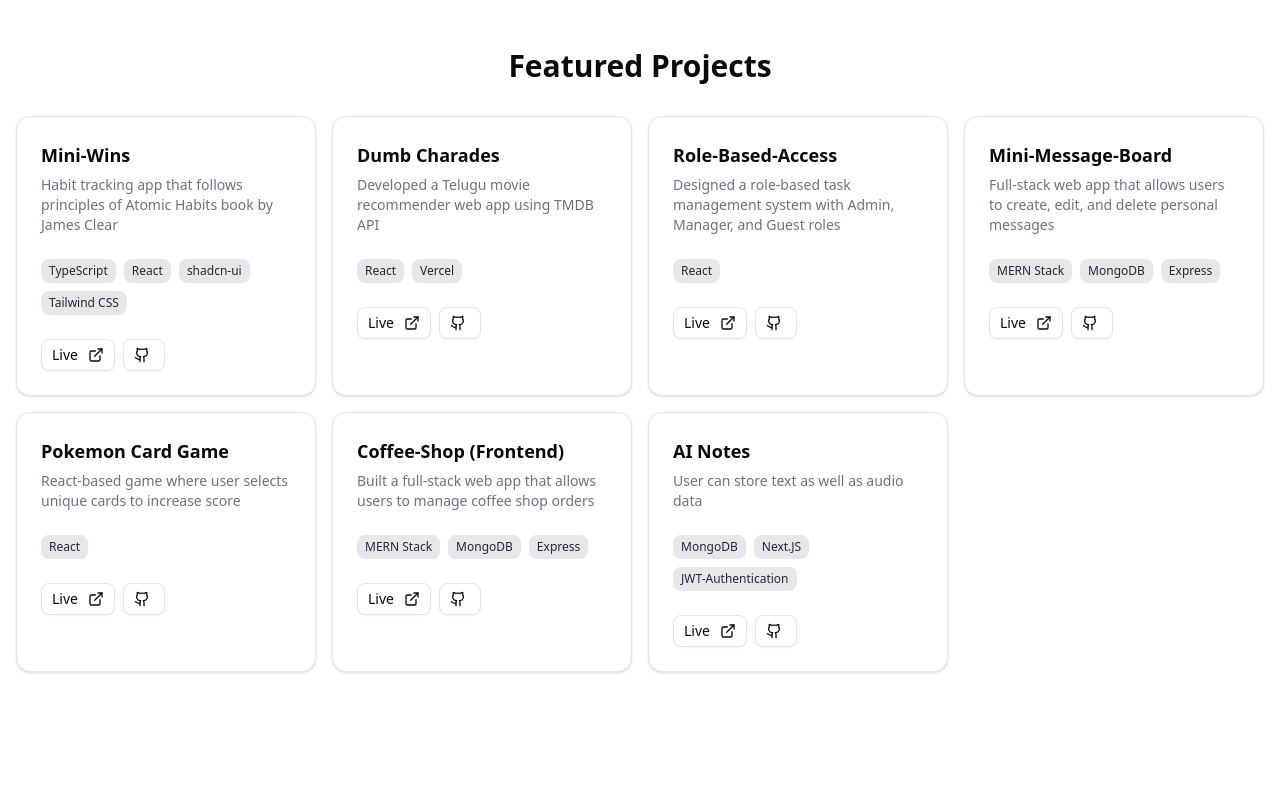
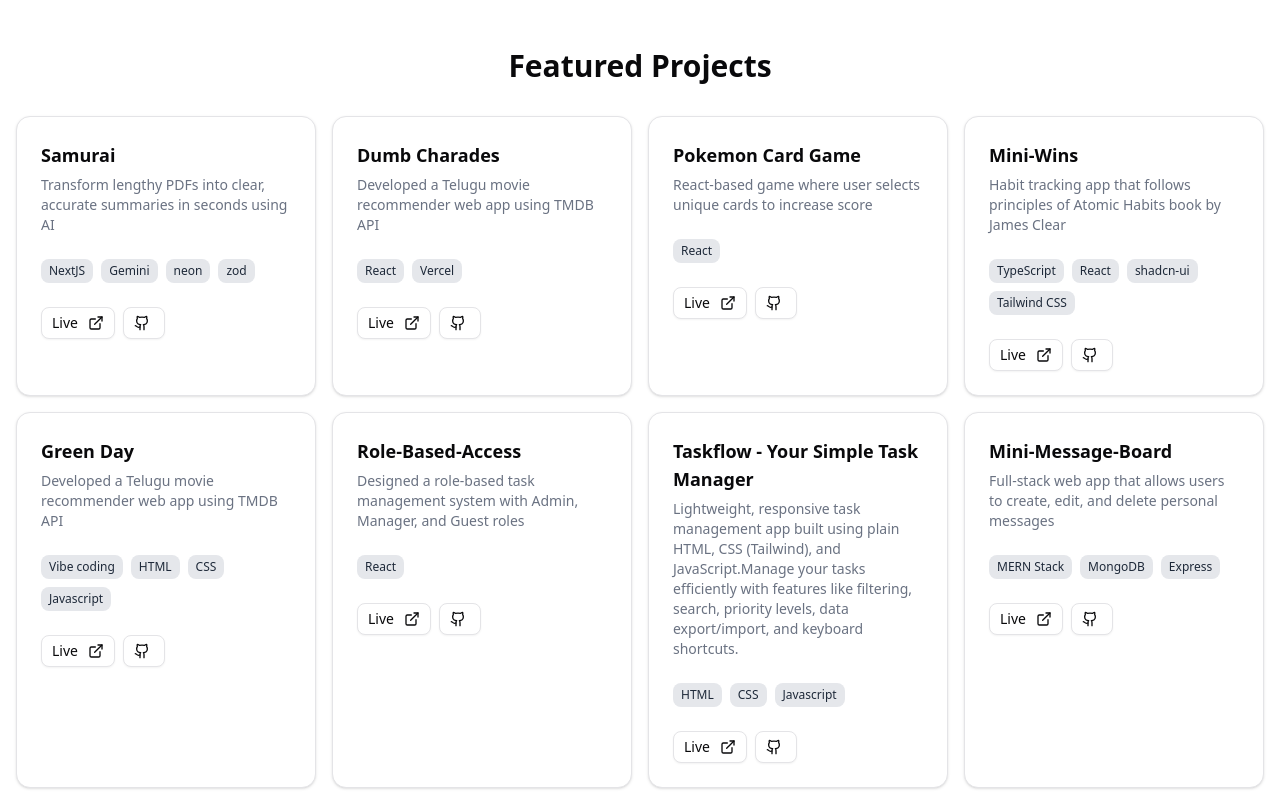
Before and after one commit to Monu2114/Monu-Portfolio, a Next.js app: page /projects in a window 1280 px wide. Shown: the top 800 px of the page. Built offline with nearby package versions, Linux system fonts and the light colour scheme.

Commit message:
projects

```diff
--- a/src/app/projects/page.jsx
+++ b/src/app/projects/page.jsx
@@ -12,12 +12,12 @@ import { ExternalLink, Github } from "lucide-react";
 export default function Projects() {
   const projects = [
     {
-      title: "Mini-Wins",
+      title: "Samurai",
       description:
-        "Habit tracking app that follows principles of Atomic Habits book by James Clear",
-      tech: ["TypeScript", "React", "shadcn-ui", "Tailwind CSS"],
-      link: "https://minimal-victory-habits.vercel.app/",
-      git: "https://github.com/Monu2114/minimal-victory-habits",
+        "Transform lengthy PDFs into clear, accurate summaries in seconds using AI",
+      tech: ["NextJS", "Gemini", "neon", "zod"],
+      link: "https://github.com/Monu2114/Samurai",
+      git: "https://github.com/Monu2114/Samurai",
     },
     {
       title: "Dumb Charades",
@@ -28,12 +28,46 @@ export default function Projects() {
       git: "https://github.com/Monu2114/Dumb-charades",
     },
     {
+      title: "Pokemon Card Game",
+      description:
+        "React-based game where user selects unique cards to increase score",
+      tech: ["React"],
+      link: "https://memory-card-iota-lovat.vercel.app/",
+      git: "https://github.com/Monu2114/Memory-Card",
+    },
+    {
+      title: "Mini-Wins",
+      description:
+        "Habit tracking app that follows principles of Atomic Habits book by James Clear",
+      tech: ["TypeScript", "React", "shadcn-ui", "Tailwind CSS"],
+      link: "https://minimal-victory-habits.vercel.app/",
+      git: "https://github.com/Monu2114/minimal-victory-habits",
+    },
+    {
+      title: "Green Day",
+      description:
+        "Developed a Telugu movie recommender web app using TMDB API",
+      tech: ["Vibe coding", "HTML", "CSS", "Javascript"],
+      link: "https://incomparable-crepe-a2727b.netlify.app/",
+      git: "https://github.com/Monu2114/green-day",
+    },
+
+    {
       title: "Role-Based-Access",
       description:
         "Designed a role-based task management system with Admin, Manager, and Guest roles",
       tech: ["React"],
       link: "https://role-based-access-rho.vercel.app/",
       git: "https://github.com/Monu2114/Role-Based-Access",
+    },
+    {
+      title: "Taskflow - Your Simple Task Manager",
+      description:
+        "Lightweight, responsive task management app built using plain HTML, CSS (Tailwind), and JavaScript.Manage your tasks efficiently with features like filtering, search, priority levels, data export/import, and keyboard shortcuts.",
+
+      tech: ["HTML", "CSS", "Javascript"],
+      link: "https://taskflow-gules-xi.vercel.app/",
+      git: "https://github.com/Monu2114/Taskflow",
     },
     {
       title: "Mini-Message-Board",
@@ -43,14 +77,7 @@ export default function Projects() {
       link: "https://github.com/Monu2114/mini-message-board",
       git: "https://github.com/Monu2114/mini-message-board",
     },
-    {
-      title: "Pokemon Card Game",
-      description:
-        "React-based game where user selects unique cards to increase score",
-      tech: ["React"],
-      link: "https://memory-game-silk-sigma.vercel.app/",
-      git: "https://github.com/Monu2114/Memory-Card",
-    },
+
     {
       title: "Coffee-Shop (Frontend)",
       description:
```
